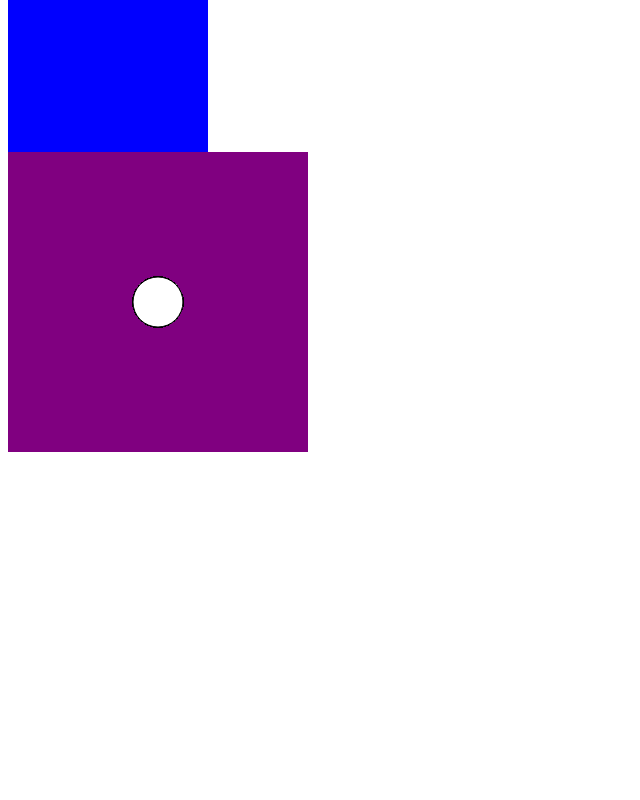
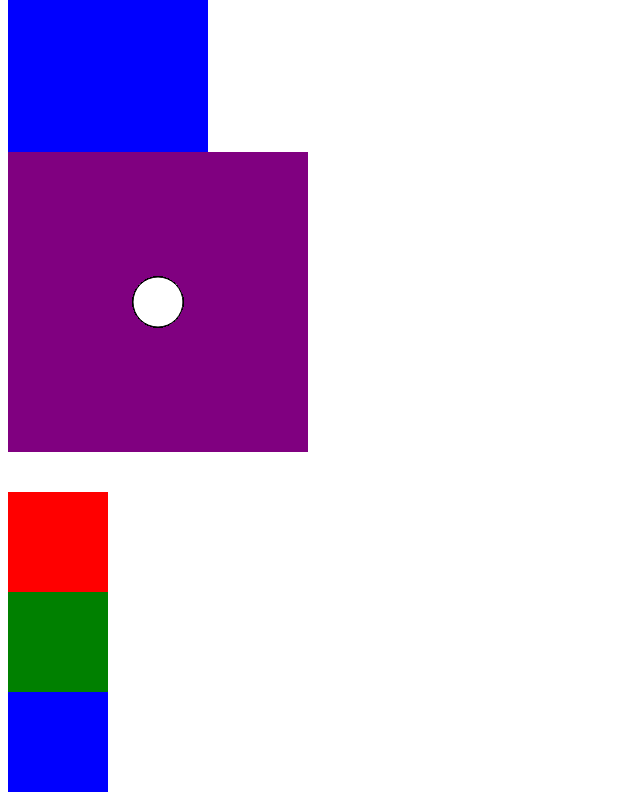
Before and after one commit to arthurcloche/testing-web-components, a plain HTML site: page index.html in a window 1280 px wide. Shown: the part 856-1656 px from the top of the page, without its empty margins (0-640 px from the left). Before the commit the page ends 1316 px from the top, so only its background shows below. Drawn offline with nearby package versions, Linux system fonts and the light colour scheme.

Commit message:
feat: add parented components

```diff
--- a/index.html
+++ b/index.html
@@ -18,5 +18,11 @@
     setup="function(p) { p.createCanvas(p.width, p.height); p.background(this.bgColor || 200); }"
     draw="function(p) { p.ellipse(p.width / 2, p.height / 2, 50, 50); }"
   ></my-p5>
+  <div style="height:40px"></div>
+  <parent-component>
+    <child-component bg-color="red"></child-component>
+    <child-component bg-color="green"></child-component>
+    <child-component bg-color="blue"></child-component>
+  </parent-component>
 </body>
 </html>
--- a/index.js
+++ b/index.js
@@ -144,3 +144,56 @@ class P5 extends HTMLElement {
 }
 
 customElements.define("my-p5", P5);
+
+class ChildComponent extends HTMLElement {
+	constructor() {
+		super();
+		this.attachShadow({ mode: "open" });
+
+		const style = document.createElement("style");
+		style.textContent = `
+        div {
+          width: 100px;
+          height: 100px;
+          background-color: var(--bg-color, gray);
+        }
+      `;
+		this.shadowRoot.appendChild(style);
+
+		const div = document.createElement("div");
+		this.shadowRoot.appendChild(div);
+	}
+
+	static get observedAttributes() {
+		return ["bg-color"];
+	}
+
+	attributeChangedCallback(name, oldValue, newValue) {
+		if (name === "bg-color") {
+			this.style.setProperty("--bg-color", newValue);
+		}
+	}
+}
+
+customElements.define("child-component", ChildComponent);
+
+class ParentComponent extends HTMLElement {
+	constructor() {
+		super();
+		this.attachShadow({ mode: "open" });
+
+		const slot = document.createElement("slot");
+		this.shadowRoot.appendChild(slot);
+	}
+
+	connectedCallback() {
+		const children = this.querySelectorAll("child-component");
+		children.forEach((child, index) => {
+			// Example: Set a different background color for each child
+			const colors = ["red", "green", "blue"];
+			child.setAttribute("bg-color", colors[index % colors.length]);
+		});
+	}
+}
+
+customElements.define("parent-component", ParentComponent);
```
